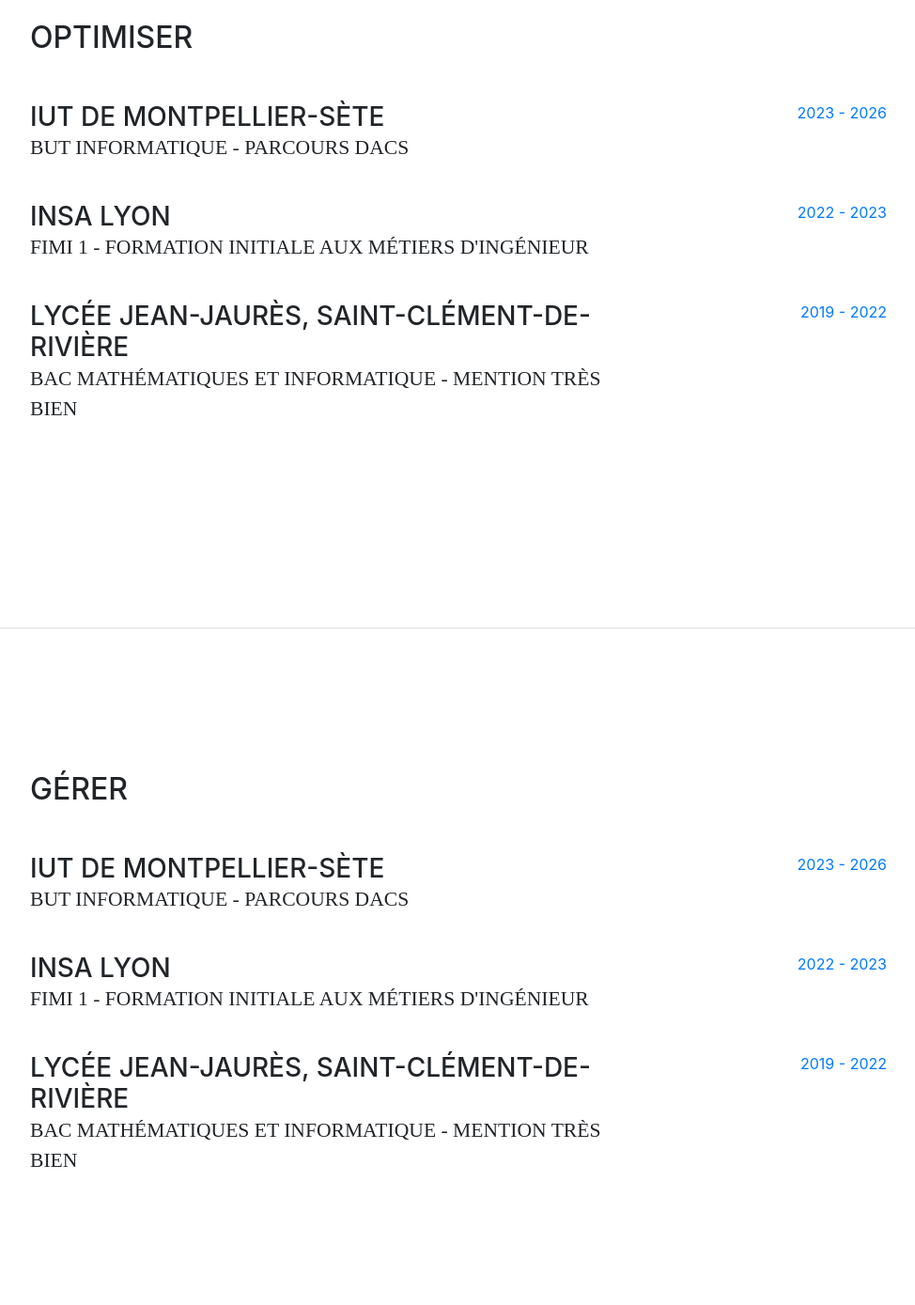
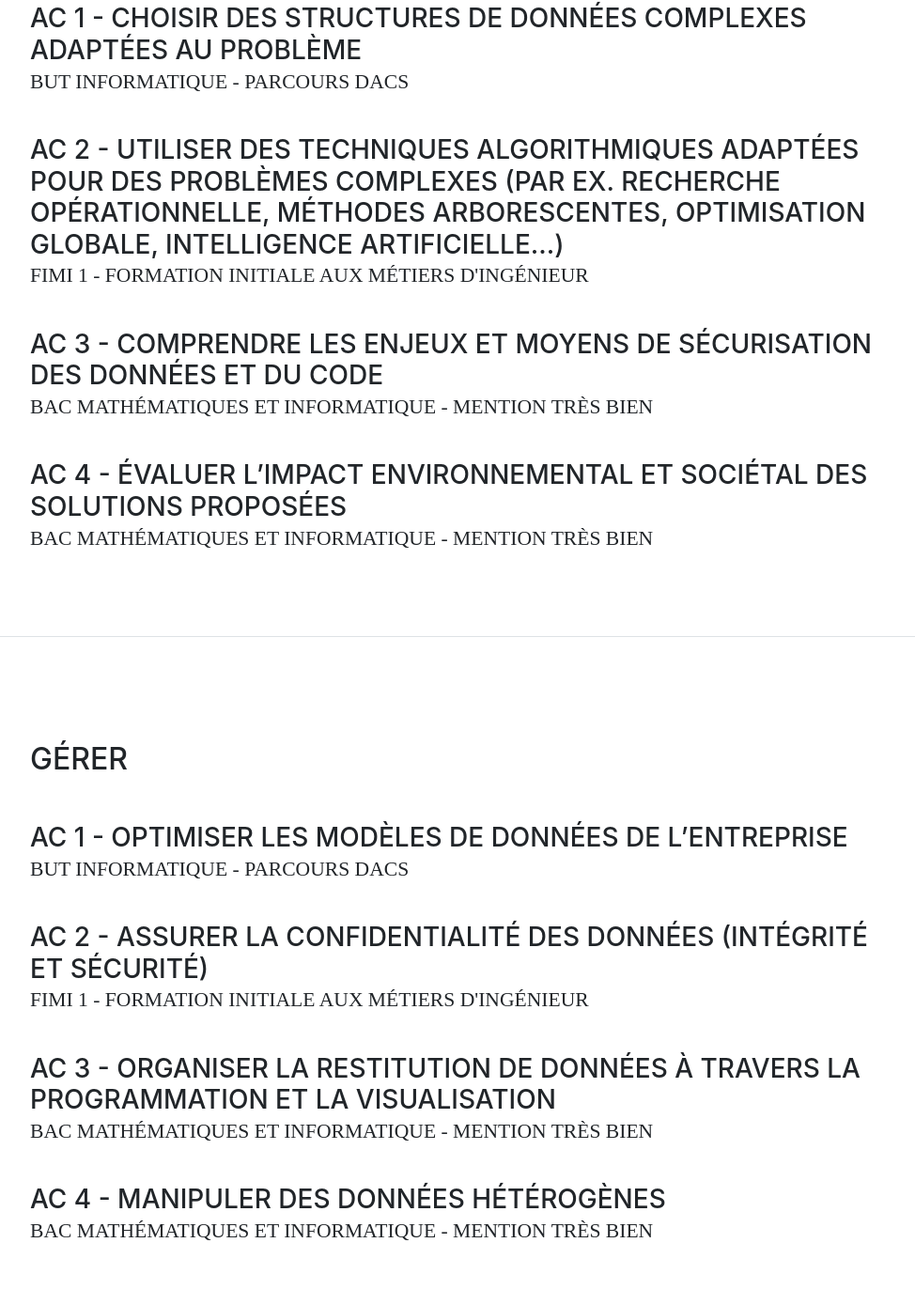
Before and after one commit to Mael-Nicolas/portfolio, a website with bundled scripts: page skills.html in a window 1280 px wide. Shown: the part 931-2320 px from the top of the page at 94% size, without its empty margins (288-1262 px from the left). Built offline with nearby package versions, Linux system fonts and the light colour scheme; a web font is replaced by a local one.

Commit message:
Portfolio d'apprentissage v0.2

```diff
--- a/skills.html
+++ b/skills.html
@@ -105,31 +105,31 @@
 
             <div class="resume-item d-flex flex-column flex-md-row mb-4">
                 <div class="resume-content mr-auto">
-                    <h3 class="mb-0">IUT de Montpellier-Sète</h3>
+                    <h3 class="mb-0">AC 1 - Choisir des structures de données complexes adaptées au problème</h3>
                     <div class="subheading mb-3">BUT Informatique - Parcours DACS</div>
-                </div>
-                <div class="resume-date text-md-right">
-                    <span class="text-primary">2023 - 2026</span>
                 </div>
             </div>
 
             <div class="resume-item d-flex flex-column flex-md-row mb-4">
                 <div class="resume-content mr-auto">
-                    <h3 class="mb-0">INSA Lyon</h3>
+                    <h3 class="mb-0">AC 2 - Utiliser des techniques algorithmiques adaptées pour des problèmes
+                        complexes (par ex. recherche opérationnelle, méthodes arborescentes,
+                        optimisation globale, intelligence artificielle…)</h3>
                     <div class="subheading mb-3">FIMI 1 - Formation Initiale aux Métiers d'Ingénieur</div>
-                </div>
-                <div class="resume-date text-md-right">
-                    <span class="text-primary">2022 - 2023</span>
                 </div>
             </div>
 
-            <div class="resume-item d-flex flex-column flex-md-row mb-5">
+            <div class="resume-item d-flex flex-column flex-md-row mb-4">
                 <div class="resume-content mr-auto">
-                    <h3 class="mb-0">Lycée Jean-Jaurès, Saint-Clément-de-Rivière</h3>
+                    <h3 class="mb-0">AC 3 - Comprendre les enjeux et moyens de sécurisation des données et du code</h3>
                     <div class="subheading mb-3">BAC Mathématiques et Informatique - Mention très bien</div>
                 </div>
-                <div class="resume-date text-md-right">
-                    <span class="text-primary">2019 - 2022</span>
+            </div>
+
+            <div class="resume-item d-flex flex-column flex-md-row mb-4">
+                <div class="resume-content mr-auto">
+                    <h3 class="mb-0">AC 4 - Évaluer l’impact environnemental et sociétal des solutions proposées</h3>
+                    <div class="subheading mb-3">BAC Mathématiques et Informatique - Mention très bien</div>
                 </div>
             </div>
 
@@ -142,31 +142,29 @@
 
             <div class="resume-item d-flex flex-column flex-md-row mb-4">
                 <div class="resume-content mr-auto">
-                    <h3 class="mb-0">IUT de Montpellier-Sète</h3>
+                    <h3 class="mb-0">AC 1 - Optimiser les modèles de données de l’entreprise</h3>
                     <div class="subheading mb-3">BUT Informatique - Parcours DACS</div>
-                </div>
-                <div class="resume-date text-md-right">
-                    <span class="text-primary">2023 - 2026</span>
                 </div>
             </div>
 
             <div class="resume-item d-flex flex-column flex-md-row mb-4">
                 <div class="resume-content mr-auto">
-                    <h3 class="mb-0">INSA Lyon</h3>
+                    <h3 class="mb-0">AC 2 - Assurer la confidentialité des données (intégrité et sécurité)</h3>
                     <div class="subheading mb-3">FIMI 1 - Formation Initiale aux Métiers d'Ingénieur</div>
-                </div>
-                <div class="resume-date text-md-right">
-                    <span class="text-primary">2022 - 2023</span>
                 </div>
             </div>
 
-            <div class="resume-item d-flex flex-column flex-md-row mb-5">
+            <div class="resume-item d-flex flex-column flex-md-row mb-4">
                 <div class="resume-content mr-auto">
-                    <h3 class="mb-0">Lycée Jean-Jaurès, Saint-Clément-de-Rivière</h3>
+                    <h3 class="mb-0">AC 3 - Organiser la restitution de données à travers la programmation et la visualisation</h3>
                     <div class="subheading mb-3">BAC Mathématiques et Informatique - Mention très bien</div>
                 </div>
-                <div class="resume-date text-md-right">
-                    <span class="text-primary">2019 - 2022</span>
+            </div>
+
+            <div class="resume-item d-flex flex-column flex-md-row mb-4">
+                <div class="resume-content mr-auto">
+                    <h3 class="mb-0">AC 4 - Manipuler des données hétérogènes</h3>
+                    <div class="subheading mb-3">BAC Mathématiques et Informatique - Mention très bien</div>
                 </div>
             </div>
 
@@ -179,31 +177,30 @@
 
             <div class="resume-item d-flex flex-column flex-md-row mb-4">
                 <div class="resume-content mr-auto">
-                    <h3 class="mb-0">IUT de Montpellier-Sète</h3>
+                    <h3 class="mb-0">AC 1 - Identifier les processus présents dans une organisation en vue d’améliorer les
+                        systèmes d’information</h3>
                     <div class="subheading mb-3">BUT Informatique - Parcours DACS</div>
-                </div>
-                <div class="resume-date text-md-right">
-                    <span class="text-primary">2023 - 2026</span>
                 </div>
             </div>
 
             <div class="resume-item d-flex flex-column flex-md-row mb-4">
                 <div class="resume-content mr-auto">
-                    <h3 class="mb-0">INSA Lyon</h3>
+                    <h3 class="mb-0">AC 2 - Formaliser les besoins du client et de l’utilisateur</h3>
                     <div class="subheading mb-3">FIMI 1 - Formation Initiale aux Métiers d'Ingénieur</div>
-                </div>
-                <div class="resume-date text-md-right">
-                    <span class="text-primary">2022 - 2023</span>
                 </div>
             </div>
 
-            <div class="resume-item d-flex flex-column flex-md-row mb-5">
+            <div class="resume-item d-flex flex-column flex-md-row mb-4">
                 <div class="resume-content mr-auto">
-                    <h3 class="mb-0">Lycée Jean-Jaurès, Saint-Clément-de-Rivière</h3>
+                    <h3 class="mb-0">AC 3 - Identifier les critères de faisabilité d’un projet informatique</h3>
                     <div class="subheading mb-3">BAC Mathématiques et Informatique - Mention très bien</div>
                 </div>
-                <div class="resume-date text-md-right">
-                    <span class="text-primary">2019 - 2022</span>
+            </div>
+
+            <div class="resume-item d-flex flex-column flex-md-row mb-4">
+                <div class="resume-content mr-auto">
+                    <h3 class="mb-0">AC 4 - Définir et mettre en œuvre une démarche de suivi de projet</h3>
+                    <div class="subheading mb-3">BAC Mathématiques et Informatique - Mention très bien</div>
                 </div>
             </div>
 
```
